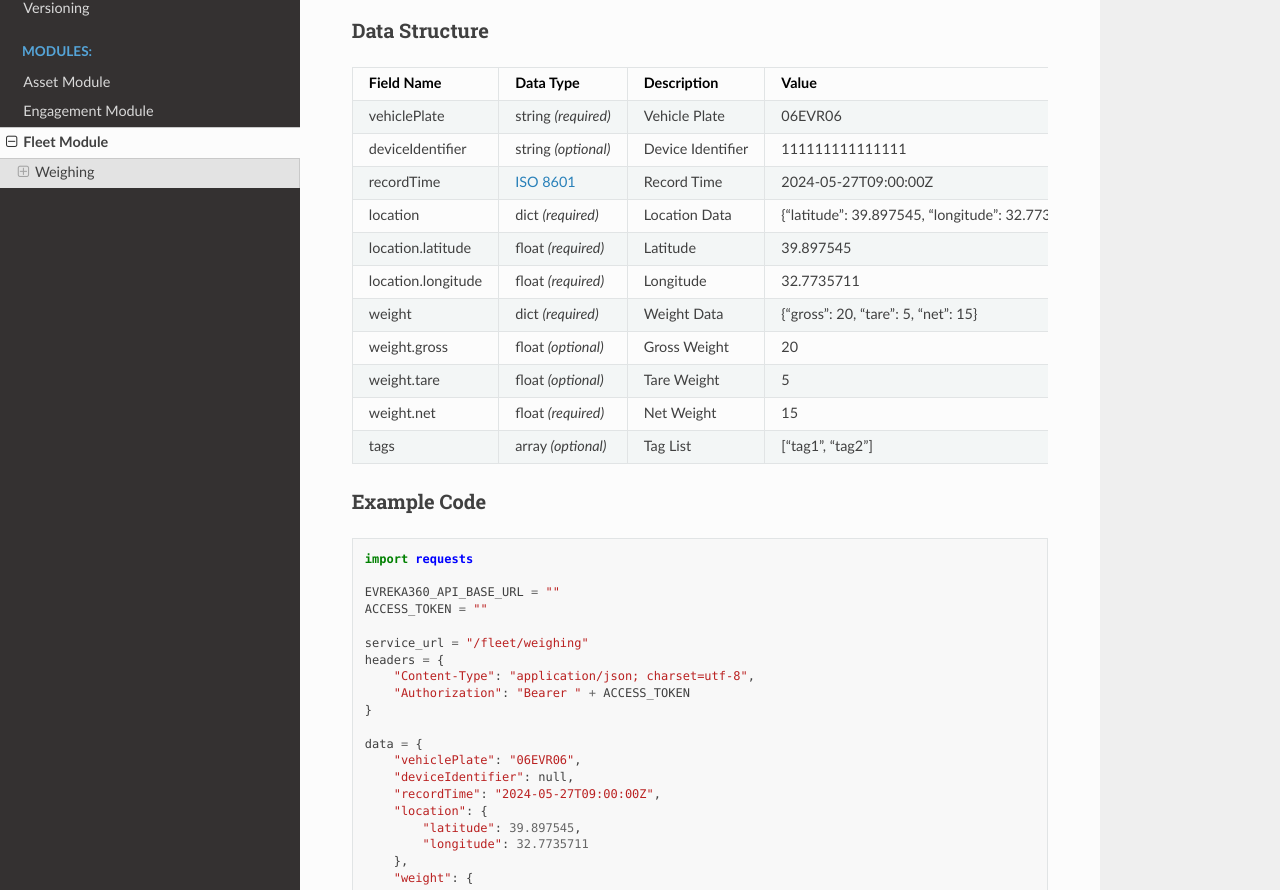
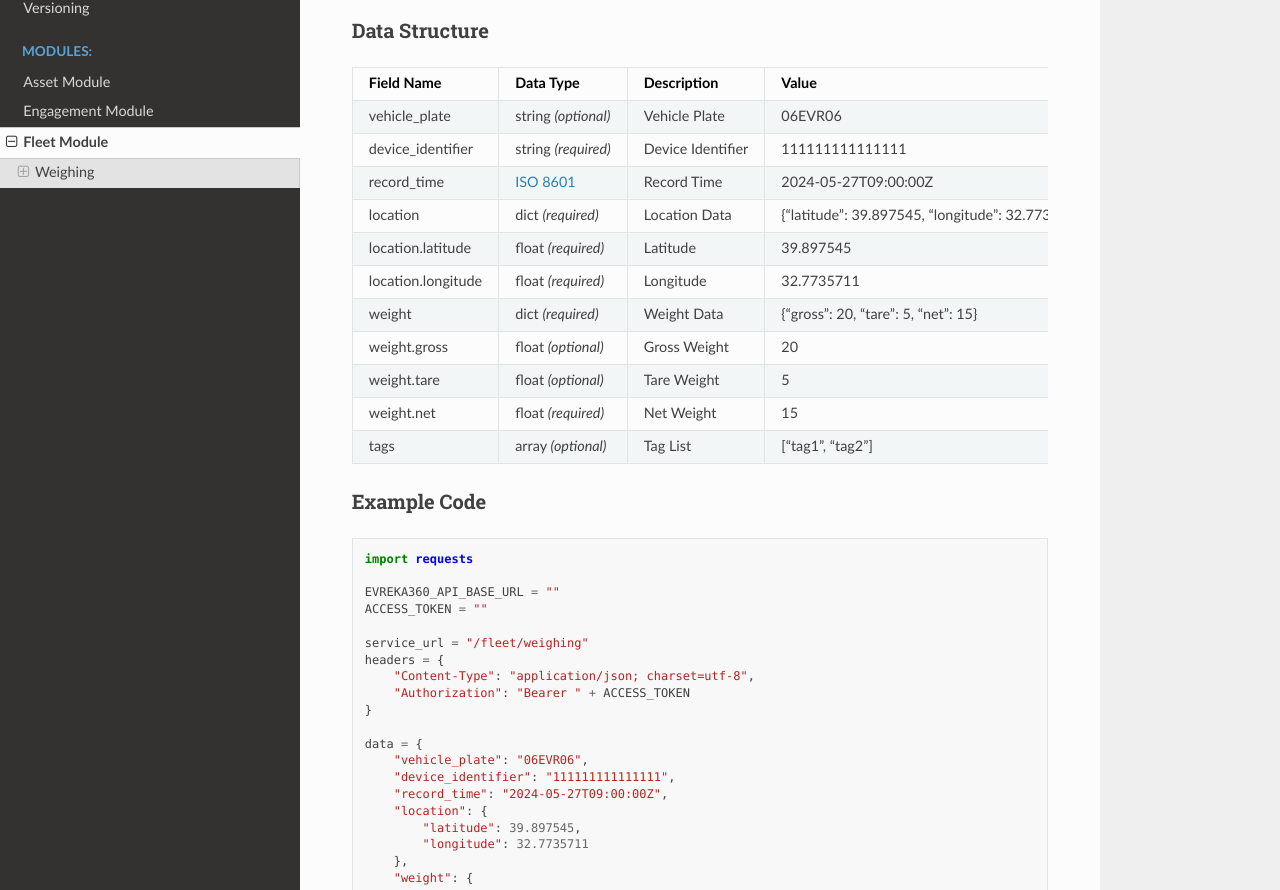
Before and after one commit to evrekadev/evreka-api-doc, a Sphinx documentation site: the page built from source/fleet/index.rst, in a window 1280 px wide and 1400 px high. Shown: the part 258-1148 px from the top of the window. Built offline with Sphinx 7.4.7 and the Read the Docs theme 2.0.0, drawn with Linux system fonts in a browser that asks for light colours.

Commit message:
Fleet Weighing document updated.

```diff
--- a/source/fleet/index.rst
+++ b/source/fleet/index.rst
@@ -19,11 +19,11 @@ Data Structure
     +-------------------------+--------------------------------------------------------------+---------------------------------------------------+-------------------------------------------------------+
     | Field Name              | Data Type                                                    | Description                                       | Value                                                 |
     +=========================+==============================================================+===================================================+=======================================================+
-    | vehiclePlate            | string *(required)*                                          | Vehicle Plate                                     | 06EVR06                                               |
+    | vehicle_plate           | string *(optional)*                                          | Vehicle Plate                                     | 06EVR06                                               |
     +-------------------------+--------------------------------------------------------------+---------------------------------------------------+-------------------------------------------------------+
-    | deviceIdentifier        | string *(optional)*                                          | Device Identifier                                 | 111111111111111                                       |
+    | device_identifier       | string *(required)*                                          | Device Identifier                                 | 111111111111111                                       |
     +-------------------------+--------------------------------------------------------------+---------------------------------------------------+-------------------------------------------------------+
-    | recordTime              | `ISO 8601 <https://en.wikipedia.org/wiki/ISO_8601>`_         | Record Time                                       | 2024-05-27T09:00:00Z                                  |
+    | record_time             | `ISO 8601 <https://en.wikipedia.org/wiki/ISO_8601>`_         | Record Time                                       | 2024-05-27T09:00:00Z                                  |
     +-------------------------+--------------------------------------------------------------+---------------------------------------------------+-------------------------------------------------------+
     | location                | dict *(required)*                                            | Location Data                                     | {"latitude": 39.897545, "longitude": 32.7735711}      |
     +-------------------------+--------------------------------------------------------------+---------------------------------------------------+-------------------------------------------------------+
@@ -59,9 +59,9 @@ Example Code
     }
 
     data = {
-        "vehiclePlate": "06EVR06",
-        "deviceIdentifier": null,
-        "recordTime": "2024-05-27T09:00:00Z",
+        "vehicle_plate": "06EVR06",
+        "device_identifier": "111111111111111",
+        "record_time": "2024-05-27T09:00:00Z",
         "location": {
             "latitude": 39.897545,
             "longitude": 32.7735711
```
Also changed, not shown: other parts of source/fleet/index.rst (+1 -1 lines).
